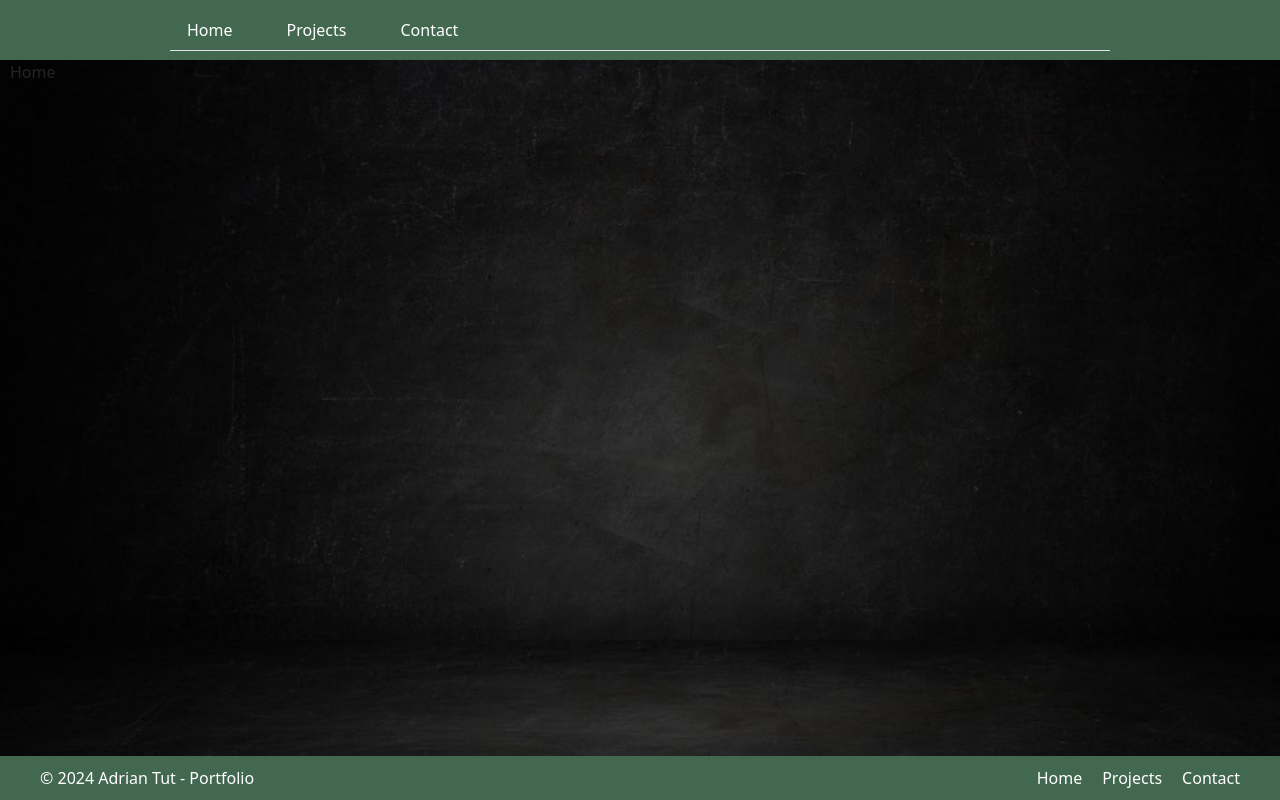
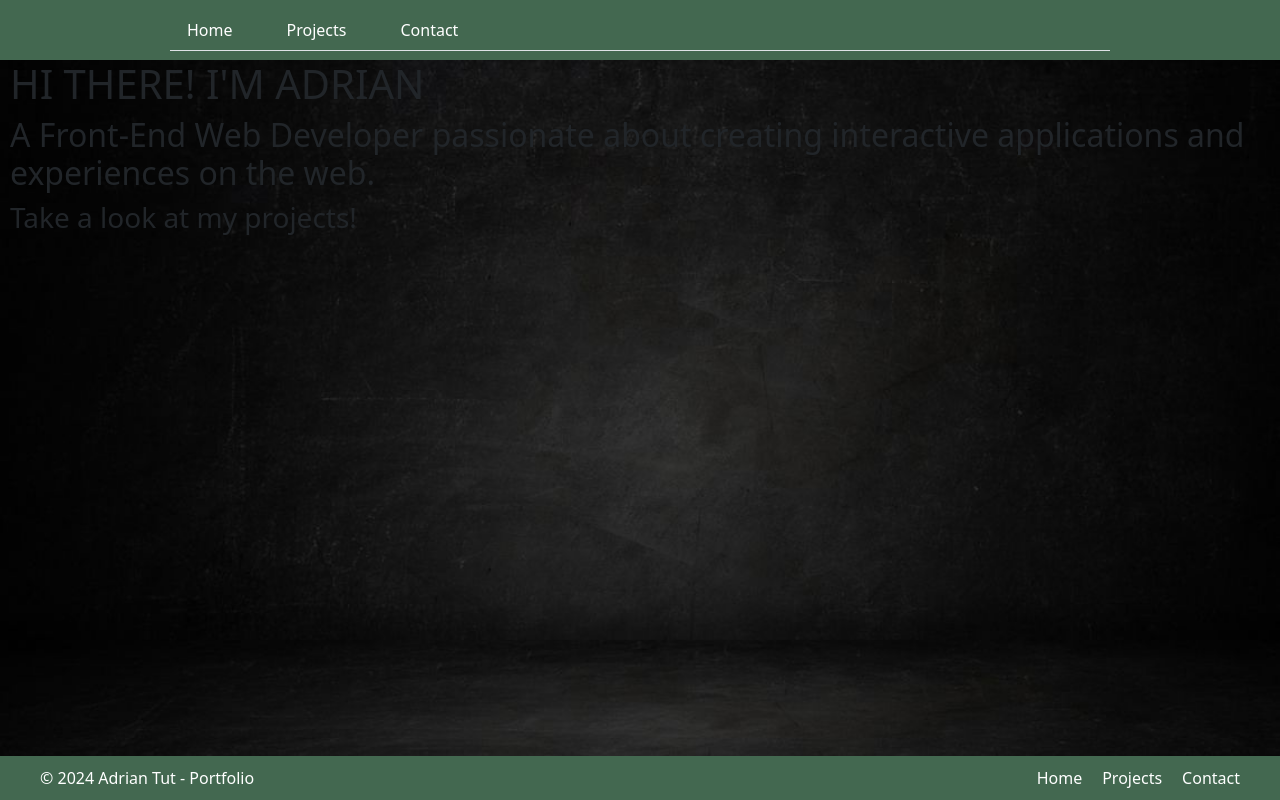
Before and after one commit to Adriantutuianu/react-portfolio, a React (Vite) app: page /react-portfolio/ in a window 1280 px wide. Built offline with nearby package versions, Linux system fonts and the light colour scheme.

Commit message:
Added text to home section

```diff
--- a/src/components/home/Home.jsx
+++ b/src/components/home/Home.jsx
@@ -1,6 +1,17 @@
 import "./home.css";
 const Home = () => {
-  return <main className="home main-section">Home</main>;
+  return (
+    <main className="home main-section">
+      <div>
+        <h1 className="title">HI THERE! I'M ADRIAN</h1>
+        <h2 className="sub-title">
+          A Front-End Web Developer passionate about creating interactive
+          applications and experiences on the web.
+        </h2>
+        <h3>Take a look at my projects!</h3>
+      </div>
+    </main>
+  );
 };
 
 export default Home;
```
